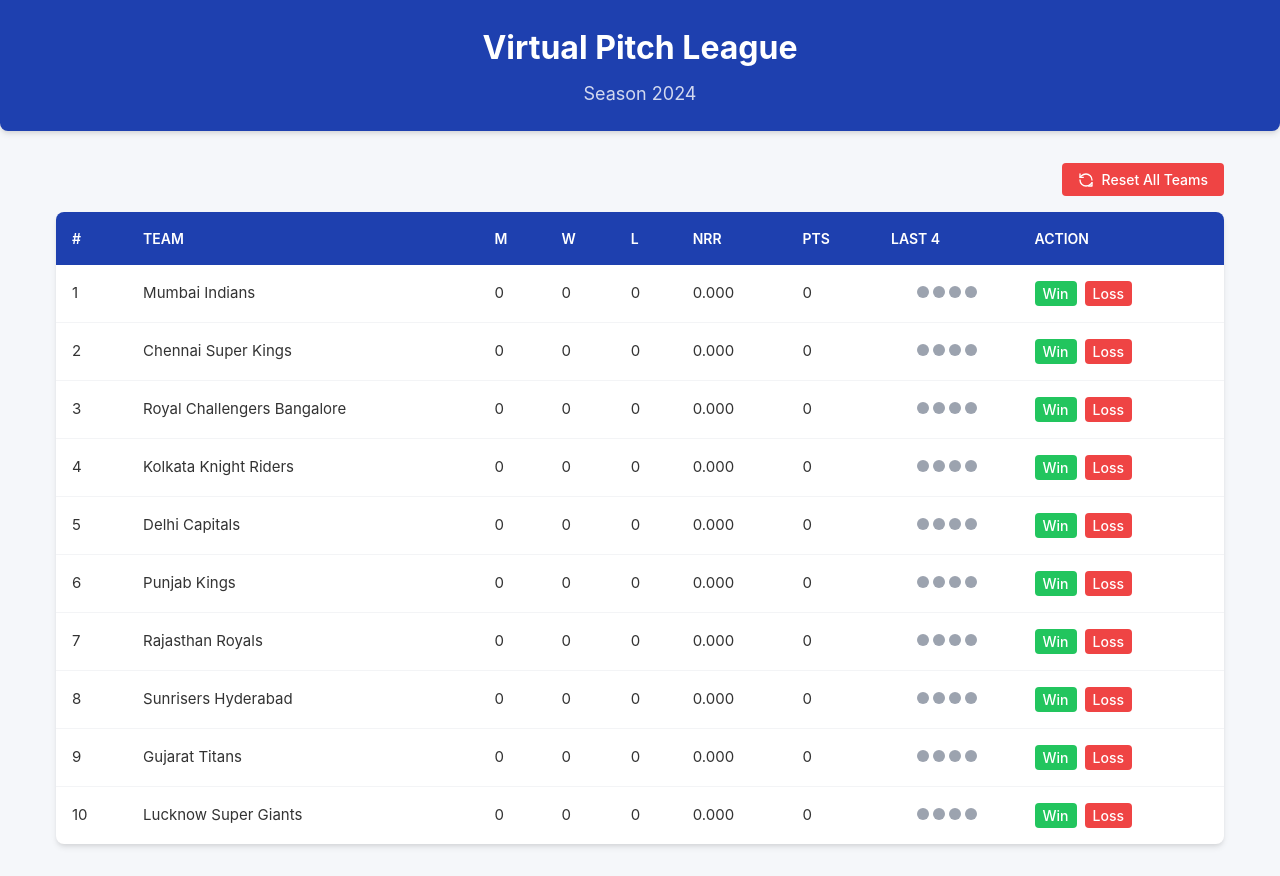
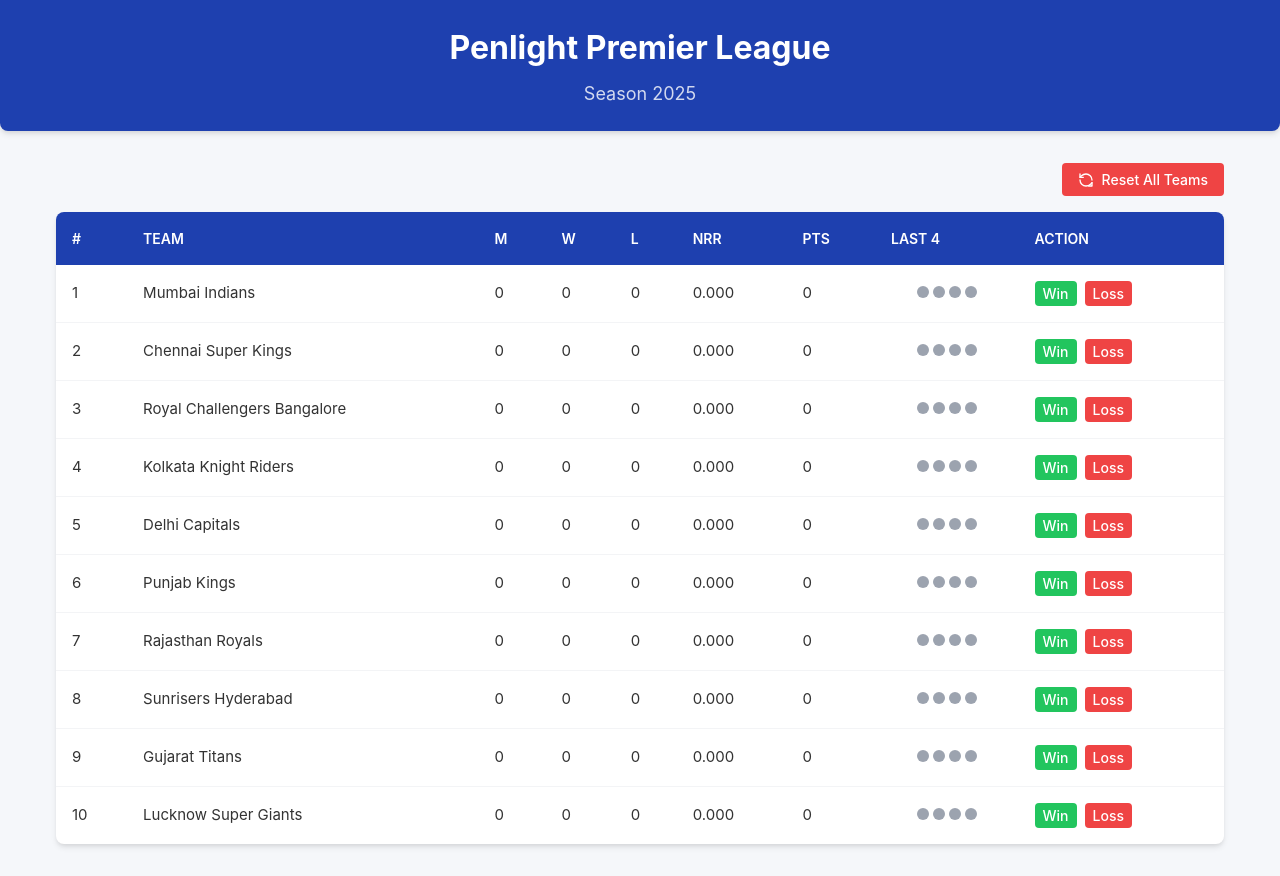
Before and after one commit to PixelPallete/ipl-standings-table-custom, a plain HTML site: page index.html in a window 1280 px wide. Drawn offline with Linux system fonts and the light colour scheme.

Commit message:
index.html

```diff
--- a/index.html
+++ b/index.html
@@ -4,7 +4,7 @@
 <head>
   <meta charset="UTF-8">
   <meta name="viewport" content="width=device-width, initial-scale=1.0">
-  <title>Virtual Pitch League Standings</title>
+  <title>Penlight League Standings</title>
   <style>
     /* Base styles */
     :root {
@@ -320,8 +320,8 @@
 <body>
   <div class="header">
     <div class="container">
-      <h1>Virtual Pitch League</h1>
-      <p>Season 2024</p>
+      <h1>Penlight Premier League</h1>
+      <p>Season 2025</p>
     </div>
   </div>
 
```
